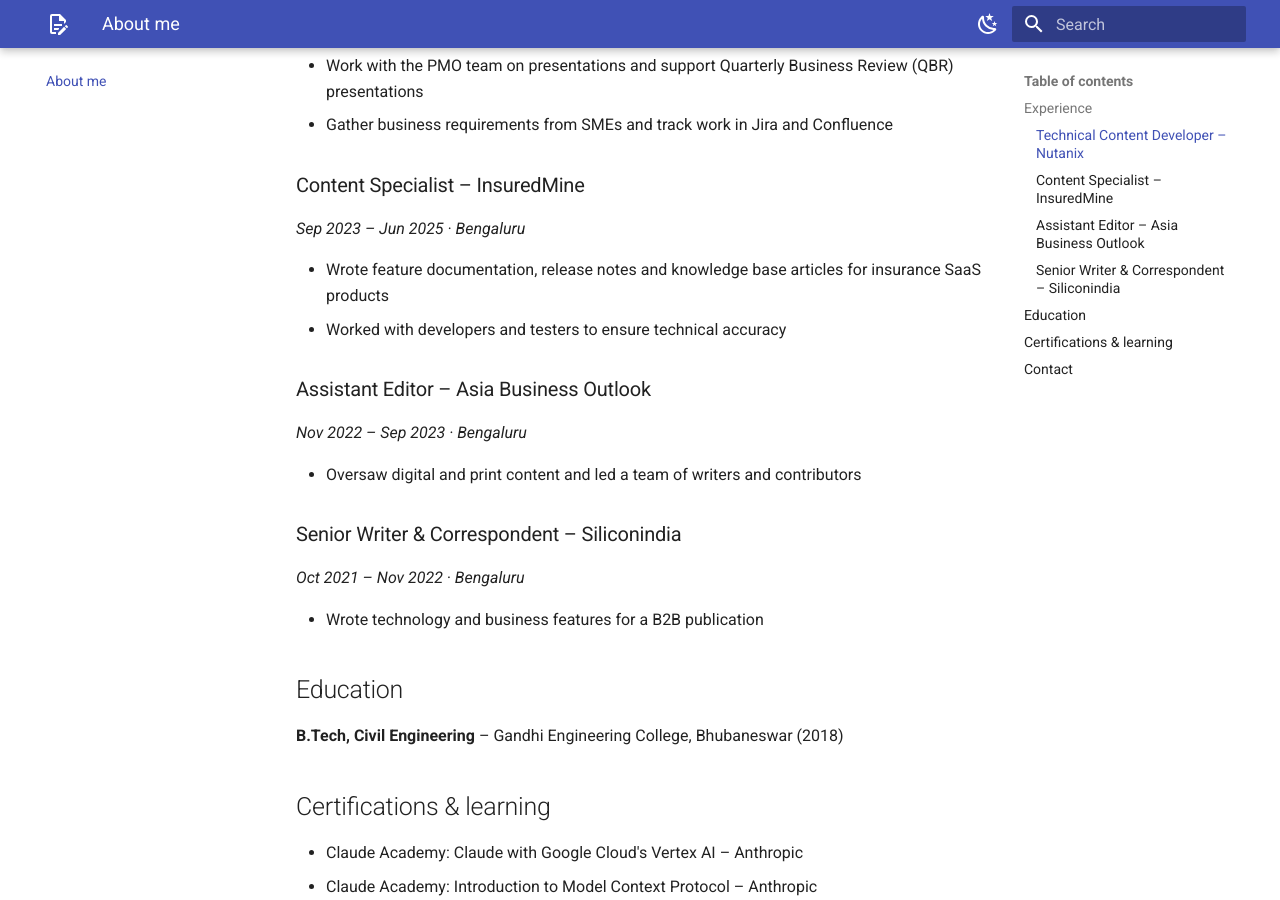
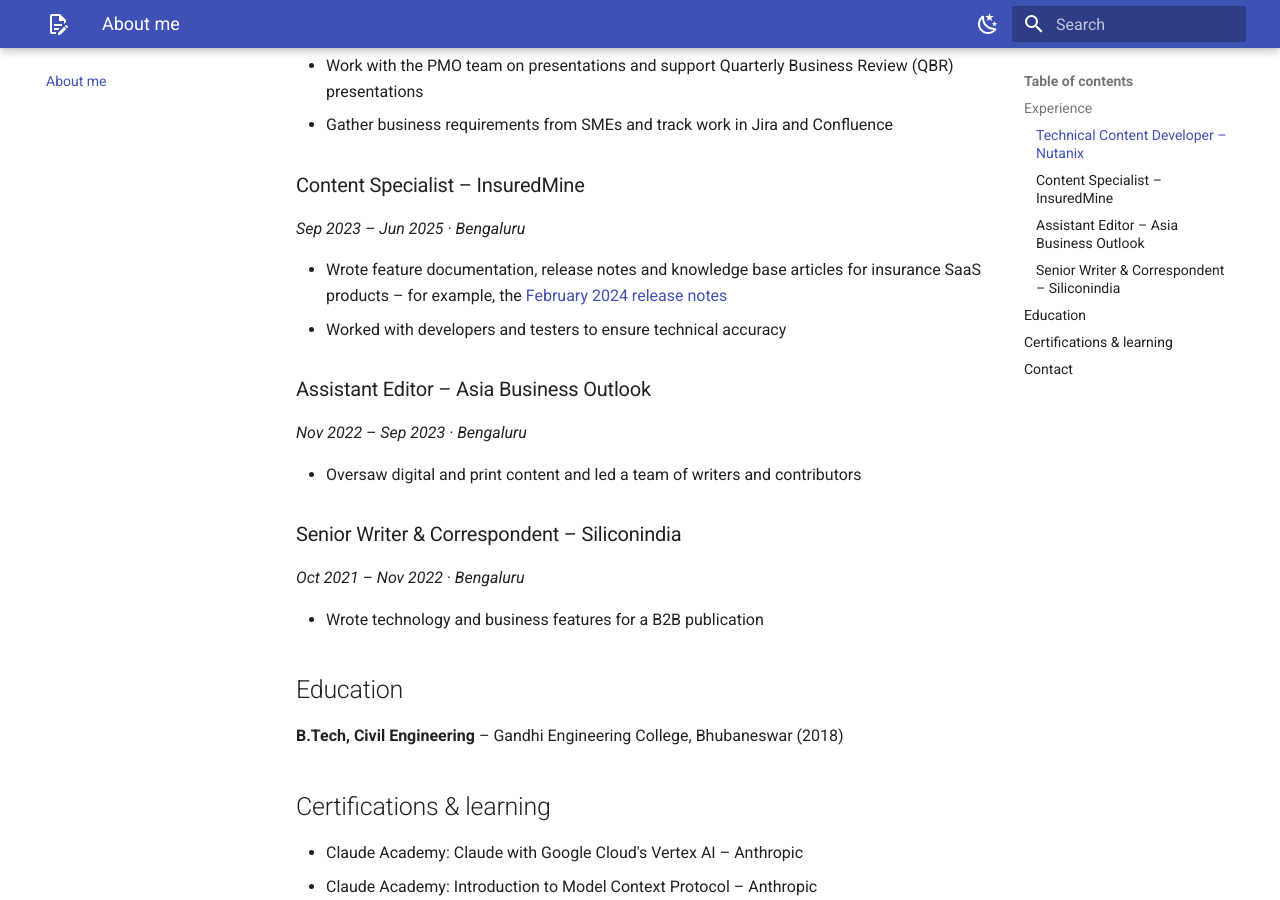
Before and after one commit to Avinash0789/Avinash0789.github.io, an MkDocs documentation site: the page built from docs/about.md, in a window 1280 px wide and 900 px high, scrolled down 598 px. Built offline with MkDocs 1.6.1 and Material for MkDocs 9.7.7, drawn with Linux system fonts in a browser that asks for light colours.

Commit message:
Link InsuredMine release notes in About me
Added a specific example link to the February 2024 release notes in the feature documentation section.

```diff
--- a/docs/about.md
+++ b/docs/about.md
@@ -18,7 +18,7 @@ I enjoy taking complex systems and processes and making them easy to understand
 ### Content Specialist – InsuredMine
 *Sep 2023 – Jun 2025 · Bengaluru*
 
-- Wrote feature documentation, release notes and knowledge base articles for insurance SaaS products
+- Wrote feature documentation, release notes and knowledge base articles for insurance SaaS products – for example, the [February 2024 release notes](https://www.insuredmine.com/knowledge-base/release-notes-february-2024/){ target="_blank" }
 - Worked with developers and testers to ensure technical accuracy
 
 ### Assistant Editor – Asia Business Outlook
```
